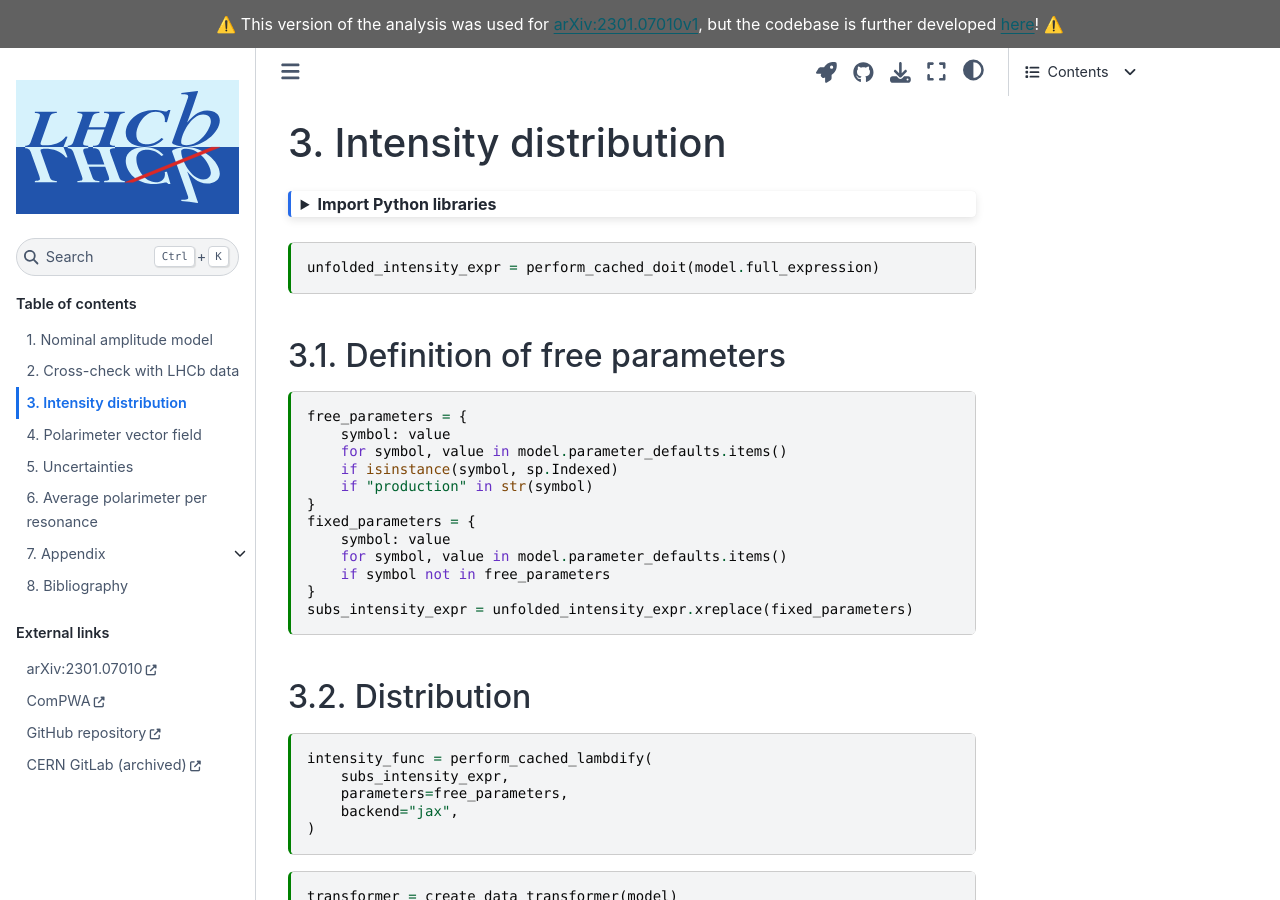
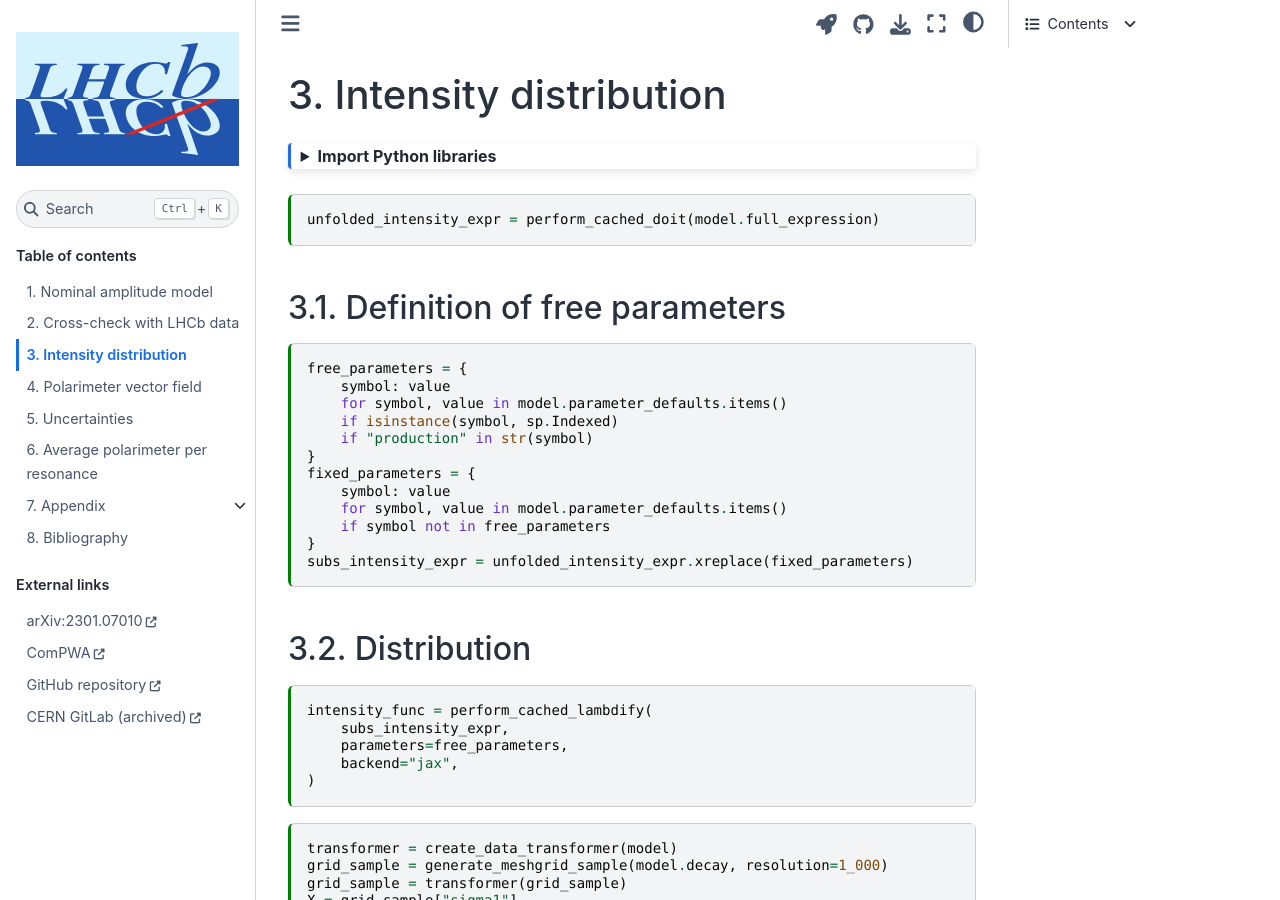
Before and after one commit to ComPWA/polarimetry, a Sphinx documentation site: the page built from docs/intensity.ipynb, in a window 1280 px wide and 900 px high. Built offline with Sphinx 7.4.7 and the Sphinx Book theme 1.1.4, drawn with Linux system fonts in a browser that asks for light colours; pages that are not in the unit, such as notebooks, are missing from menus; the version number could not be read and is left out; comment, search, counter and statistics services are not loaded; cross-references to code outside the pages are shown as plain code; part of the change alters nothing that is shown.

````diff
--- a/docs/conf.py
+++ b/docs/conf.py
@@ -1,12 +1,16 @@
+from __future__ import annotations
+
 import os
 import re
 import shutil
 import subprocess
 import sys
 from datetime import datetime
+from pathlib import Path
 from textwrap import dedent, indent
 
 import requests
+from attrs import define, field
 
 if sys.version_info < (3, 8):
     from importlib_metadata import PackageNotFoundError
@@ -27,7 +31,7 @@ def download_paper_figures() -> str:
     }
     for path in figures.values():
         if not os.path.exists(path):
-            print_missing_file_warning(path)
+            MISSING_FILES.add(path)
             return ""
     list_of_figures = indent(
         "\n".join(
@@ -52,7 +56,7 @@ def download_paper_figures() -> str:
 def download_intensity_distribution() -> str:
     filename = "_static/images/intensity-distribution.png"
     if not os.path.exists(filename):
-        print_missing_file_warning(filename)
+        MISSING_FILES.add(filename)
         return ""
     src = f"""
     ```{{only}} html
@@ -111,6 +115,55 @@ def get_nb_remove_code_source():
         print(f"\033[91;1mCell input will not be rendered\033[0m")
         return True
     return False
+
+
+def get_figure_link(
+    rel_path: str, cwd: str | None = None, full_width: bool = False
+) -> str:
+    abs_path = Path(rel_path)
+    if cwd is not None:
+        abs_path = Path(cwd) / rel_path
+    if not abs_path.exists():
+        MISSING_FILES.add(abs_path)
+        return ""
+    if full_width:
+        src = f"""
+        ```{{container}} full-width
+        {get_figure_link(rel_path, cwd, full_width=False)}
+        ```
+        """
+        return dedent(src).strip()
+    return f"![]({rel_path}"
+
+
+def get_polarimeter_figures_side_by_side() -> str:
+    paths = (
+        "_static/images/polarimetry-field-K-inset.svg",
+        "_static/images/polarimetry-field-L-inset.svg",
+        "_static/images/polarimetry-field-D-inset.svg",
+    )
+    if any(not os.path.exists(p) for p in paths):
+        return ""
+    src = "```{container} full-width\n"
+    for p in paths:
+        src += f'<img src="{p}" width="33%">'
+    src += "```\n"
+    return src
+
+
+def get_polarimeter_chain_figures() -> str:
+    paths = (
+        "_static/images/polarimetry-K-chains.svg",
+        "_static/images/polarimetry-L-chains.svg",
+        "_static/images/polarimetry-D-chains.svg",
+    )
+    if any(not os.path.exists(p) for p in paths):
+        return ""
+    src = "```{container} full-width\n"
+    for p in paths:
+        src += get_figure_link(p) + "\n"
+    src += "```\n"
+    return src
 
 
 def get_timestamp() -> str:
@@ -215,13 +268,26 @@ def get_version(package_name: str) -> str:
     return "stable"
 
 
-def print_missing_file_warning(filename: str) -> None:
-    print(f"\033[93;1m{filename} not found, so cannot create download links\033[0m")
+@define
+class MissingFileCollector:
+    paths: list[Path] = field(factory=list)
+
+    def add(self, path: str | Path) -> None:
+        path = Path(path)
+        rel_path = path.resolve().relative_to(Path.cwd())
+        self.paths.append(rel_path)
+
+    def print(self) -> None:
+        if len(self.paths) == 0:
+            return
+        print(f"\033[93;1mFollowing files are missing and cannot be embedded:\033[0m")
+        for path in sorted(self.paths):
+            print(f"  \033[93;1m {path} \033[0m")
 
 
 execute_pluto_notebooks()
 generate_api()
-
+MISSING_FILES = MissingFileCollector()
 
 add_module_names = False
 author = "Mikhail Mikhasenko, Remco de Boer, Miriam Fritsch"
@@ -262,8 +328,8 @@ exclude_patterns = [
 extensions = [
     "myst_nb",
     "relink_references",
-    "sphinx_reredirects",
     "sphinx.ext.autosectionlabel",
+    "sphinx.ext.githubpages",
     "sphinx.ext.intersphinx",
     "sphinx.ext.napoleon",
     "sphinx.ext.viewcode",
@@ -271,6 +337,7 @@ extensions = [
     "sphinx_codeautolink",
     "sphinx_copybutton",
     "sphinx_design",
+    "sphinx_reredirects",
     "sphinx_togglebutton",
     "sphinxcontrib.bibtex",
     "sphinxcontrib.inkscapeconverter",
@@ -289,12 +356,6 @@ html_sourcelink_suffix = ""
 html_static_path = ["_static"]
 html_theme = "sphinx_book_theme"
 html_theme_options = {
-    "announcement": (
-        "⚠️ This version of the analysis was used for <a"
-        ' href="https://arxiv.org/abs/2301.07010v1">arXiv:2301.07010v1</a>, but the'
-        " codebase is further developed <a"
-        ' href="https://github.com/ComPWA/polarimetry">here</a>! ⚠️'
-    ),
     "extra_navbar": (
         f"<p>Version {get_polarimetry_package_version()} ({get_timestamp()})</p>"
     ),
@@ -373,7 +434,6 @@ latex_show_pagerefs = True
 linkcheck_ignore = [
     "https://arxiv.org/pdf/2208.03262.pdf",
     "https://arxiv.org/pdf/hep-ex/0510019.pdf",
-    "https://github.com/ComPWA/polarimetry",
     "https://journals.aps.org/prd/pdf/10.1103/PhysRevD.101.034033",
 ]
 myst_enable_extensions = [
@@ -385,10 +445,46 @@ myst_enable_extensions = [
 ]
 myst_render_markdown_format = "myst"
 myst_substitutions = {
+    "DOWNLOAD_INTENSITY_DISTRIBUTION": download_intensity_distribution(),
+    "DOWNLOAD_PAPER_FIGURES": download_paper_figures(),
     "DOWNLOAD_SINGLE_PDF": get_link_to_single_pdf(),
+    "FIG_ALPHA_Z_STAT": get_figure_link(
+        "_images/alpha-z-per-resonance-statistical.svg"
+    ),
+    "FIG_ALPHA_Z_SYST": get_figure_link(
+        "_images/alpha-z-per-resonance-systematics.svg"
+    ),
+    "FIG_ALPHA_XZ_STAT": get_figure_link("_images/alpha-xz-statistics.svg"),
+    "FIG_ALPHA_XZ_SYST": get_figure_link("_images/alpha-xz-systematics.svg"),
+    "FIG_ALPHA_XZ_STAT_PLOTLY": get_figure_link(
+        "_images/alpha-xz-statistics-plotly.svg"
+    ),
+    "FIG_ALPHA_XZ_SYST_PLOTLY": get_figure_link(
+        "_images/alpha-xz-systematics-plotly.svg"
+    ),
+    "FIG_CORRELATION_STAT": get_figure_link("_images/correlation-statistics.svg"),
+    "FIG_CORRELATION_SYST": get_figure_link("_images/correlation-systematics.svg"),
+    "FIG_CORRELATION_MAT": get_figure_link("_images/correlation-matrices.svg"),
+    "FIG_INTENSITY": get_figure_link("_images/intensity-distributions-1D.svg"),
+    "FIG_INTENSITY_SIG1": get_figure_link("_images/intensity-distributions-sigma1.svg"),
+    "FIG_INTENSITY_SIG2": get_figure_link("_images/intensity-distributions-sigma2.svg"),
+    "FIG_INTENSITY_SIG3": get_figure_link("_images/intensity-distributions-sigma3.svg"),
+    "FIG_PHASE_SPACE": get_figure_link(
+        "../_images/phase-space-boundary.svg",
+        cwd="appendix",
+    ),
+    "FIG_POLARIMETER_CHAIN": get_polarimeter_chain_figures(),
+    "FIG_POLARIMETER_SUBSYSTEM": get_figure_link(
+        "_static/images/polarimetry-per-subsystem.svg"
+    ),
+    "FIG_POLARIZATION_SYST": get_figure_link(
+        "_static/images/polarization-distribution-systematics.svg"
+    ),
+    "FIG_POLARIMETER_TOTAL": get_polarimeter_figures_side_by_side(),
+    "FIG_RATE_MATRIX": get_figure_link("_images/rate-matrix.svg"),
+    "FIG_RATE_MATRIX_SUB": get_figure_link("_images/rate-matrix-sub-region.svg"),
+    "FIG_SUB_REGIONS": get_figure_link("_images/sub-regions.svg"),
     "LINK_TO_JULIA_PAGES": get_link_to_julia_pages(),
-    "DOWNLOAD_PAPER_FIGURES": download_paper_figures(),
-    "DOWNLOAD_INTENSITY_DISTRIBUTION": download_intensity_distribution(),
 }
 relink_ref_types = {
     "jax.numpy.ndarray": "obj",
@@ -454,3 +550,5 @@ suppress_warnings = [
 use_multitoc_numbering = True
 version = get_polarimetry_package_version()
 viewcode_follow_imported_members = True
+
+MISSING_FILES.print()
````
Also changed, not shown: docs/appendix/phase-space.ipynb, docs/intensity.ipynb, docs/polarimetry.ipynb, docs/resonance-polarimetry.ipynb, docs/uncertainties.ipynb, docs/zz.polarization-fit.ipynb, 6 other files.
